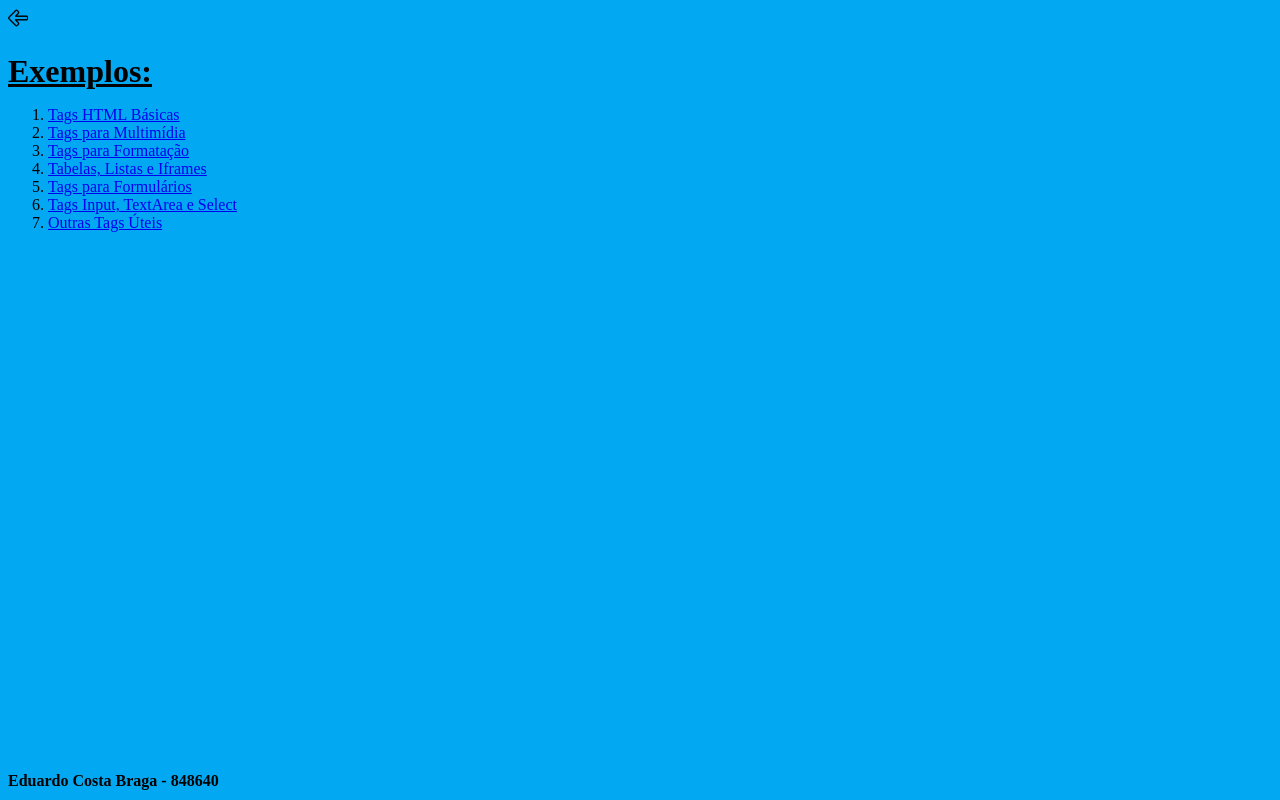
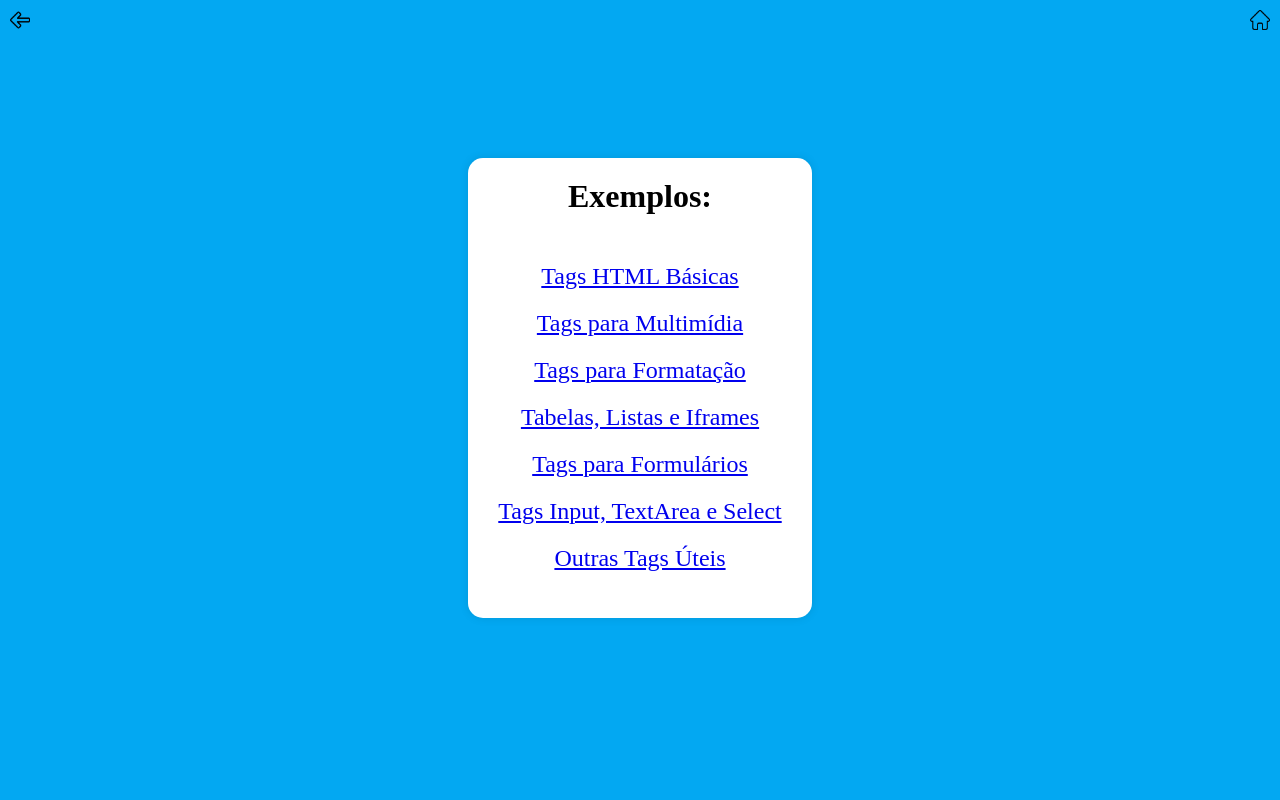
Before and after one commit to Dudubraga/unicap-cc-programacao-web-e-mobile, a plain HTML site: page Exemplos/hub-exemplos.html in a window 1280 px wide. Drawn offline with Linux system fonts and the light colour scheme.

Commit message:
Rocky + ajuste Hub

```diff
--- a/Exemplos/hub-exemplos.html
+++ b/Exemplos/hub-exemplos.html
@@ -3,18 +3,25 @@
 <head>
     <meta charset="UTF-8">
     <meta name="viewport" content="width=device-width, initial-scale=1.0">
+    <link rel="icon" href="../Midias/favicon.ico" type="icon">
+    <link rel="stylesheet" href="../CSS/navbar.css">
+    <link rel="stylesheet" href="../CSS/hub.css">
     <title>Hub de Exemplos</title>
-    <link rel="icon" href="../Midias/favicon.ico" type="icon">
 </head>
-<body style="background-color: #03a8f2;">
-    <nav style="margin-bottom: 10px;">
+<body>
+    <!-- Barra de Navegação -->
+    <nav class="navbar">
         <a href="../index.html">
-            <img src="../Midias/seta-esquerda-contorno.png" width="20" height="20">
+            <img src="../Midias/seta-esquerda-contorno.png" alt="Back" class="back-arrow">
+        </a>
+        <a href="../index.html">
+            <img src="../Midias/casa.png" alt="Home" class="home-button">
         </a>
     </nav>
-    <h1 style="margin-bottom: 1px; color: #010101;"><u>Exemplos:</u></h1>
-    <div>
-        <ol>
+    <!-- Links p/ Atividades -->
+    <div class="container">
+        <h1>Exemplos:</h1>
+        <ul>
             <li><a href="./exemplo1.html">Tags HTML Básicas</a></li>
             <li><a href="./exemplo2.html">Tags para Multimídia</a></li>
             <li><a href="./exemplo3.html">Tags para Formatação</a></li>
@@ -22,10 +29,7 @@
             <li><a href="./exemplo5.html">Tags para Formulários</a></li>
             <li><a href="./exemplo6.html">Tags Input, TextArea e Select</a></li>
             <li><a href="./exemplo7.html">Outras Tags Úteis</a></li>
-        </ol>
+        </ul>
     </div>
-    <footer style="position: fixed; bottom: 0px">
-        <h4 style="margin-bottom: 10px; text-align: center;">Eduardo Costa Braga - 848640</h4>
-    </footer>
 </body>
 </html>
```
Also changed, not shown: Exercicios/hub-exercicios.html (+1 -1 lines), index.html (+1 -1 lines), CSS/hub.css (renamed from CSS/hub-exercicios.css), Midias/travesseiro.png (deleted), Midias/travesseiro1.png (deleted), Midias/zzz.png (deleted), Midias/zzz1.png (deleted), 1 other file.
